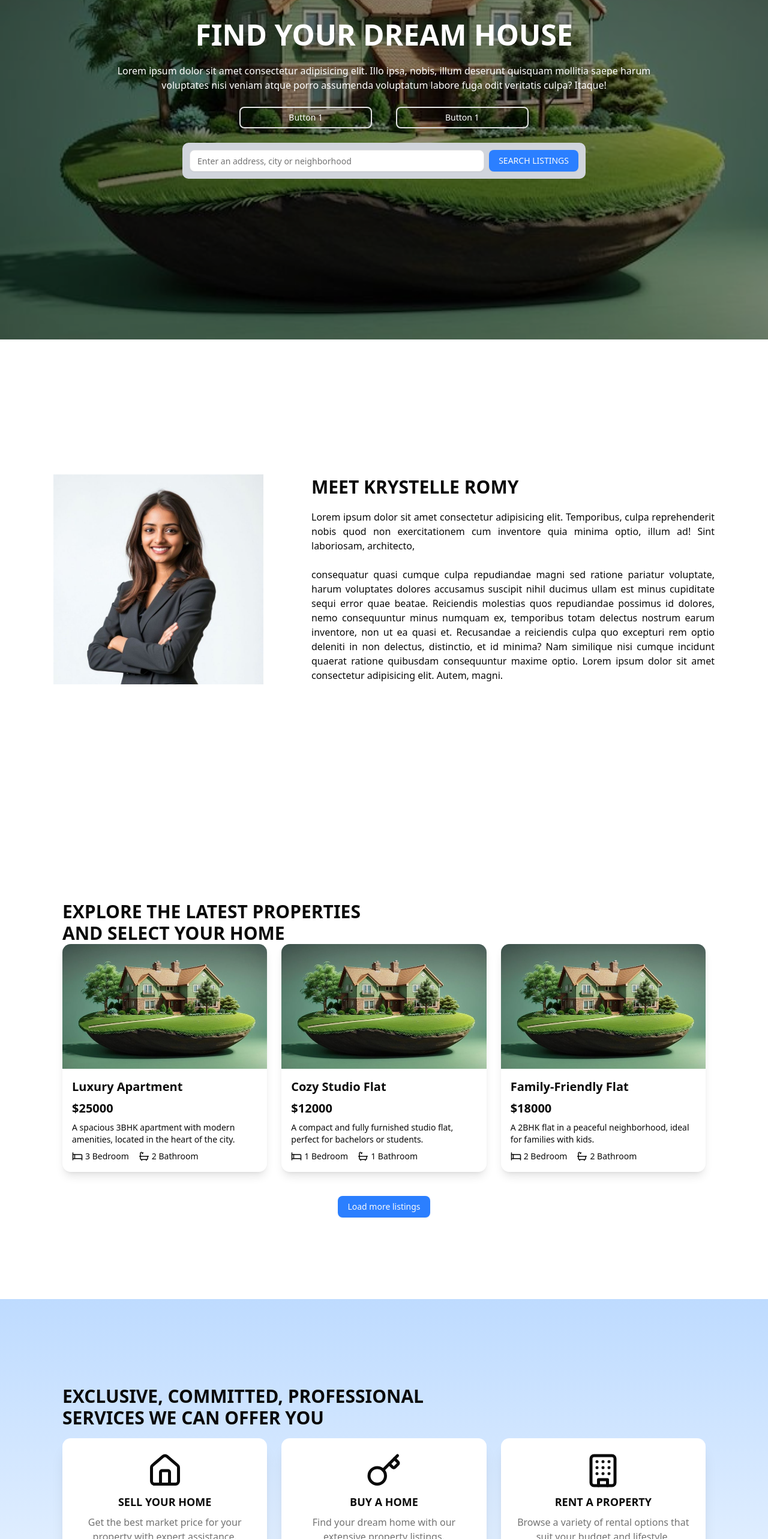
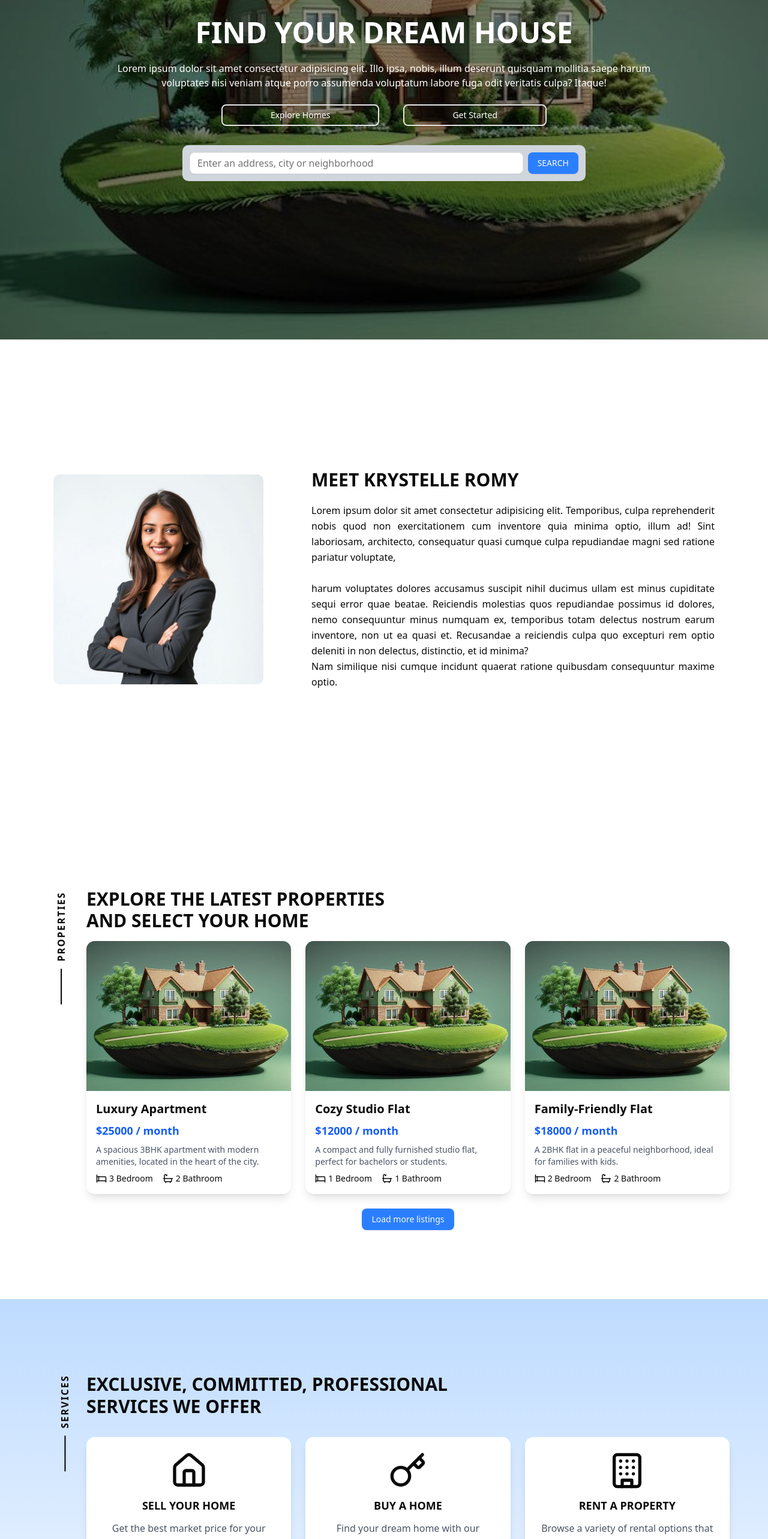
Before and after one commit to Vishesh-21/-Real-Estate-Website, a Next.js app: page / in a window 1280 px wide. Shown: the part 234-2800 px from the top of the page at 60% size. Built offline with nearby package versions, Linux system fonts and the light colour scheme.

Commit message:
Make some sections of the page resonsive.

```diff
--- a/app/(home)/_components/About.jsx
+++ b/app/(home)/_components/About.jsx
@@ -4,26 +4,34 @@ import modelImage from "@/public/modelImage.jpg";
 
 export const About = () => {
   return (
-    <section className="w-full h-screen flex items-center justify-center">
-      <div className="max-w-6xl flex items-center gap-20">
-        <Image
-          src={modelImage}
-          className="object-contain w-[350px] h-[400px] "
-        />
-        <div className="space-y-5">
-            <h1 className="text-3xl font-bold uppercase">Meet krystelle romy</h1>
-          <p className="w-full md:max-w-2xl text-md text-justify">
+    <section className="w-full min-h-screen p-4 flex items-center justify-center">
+      <div className="max-w-6xl py-5 px-4 flex items-center md:gap-20 gap-6 flex-col md:flex-row">
+        {/* Image */}
+        <div className="w-full max-w-[350px] flex justify-center">
+          <Image
+            src={modelImage}
+            alt="Model"
+            className="object-cover w-full h-auto rounded-lg"
+          />
+        </div>
+
+        {/* Content */}
+        <div className="md:space-y-5 space-y-3 text-center md:text-left">
+          <h1 className="md:text-3xl text-2xl font-bold uppercase">
+            Meet Krystelle Romy
+          </h1>
+          <p className="text-sm md:text-base leading-relaxed text-justify md:max-w-2xl">
             Lorem ipsum dolor sit amet consectetur adipisicing elit. Temporibus,
             culpa reprehenderit nobis quod non exercitationem cum inventore quia
-            minima optio, illum ad! Sint laboriosam, architecto, <br/> <br /> consequatur
-            quasi cumque culpa repudiandae magni sed ratione pariatur voluptate,
-            harum voluptates dolores accusamus suscipit nihil ducimus ullam est
-            minus cupiditate sequi error quae beatae. Reiciendis molestias quos
+            minima optio, illum ad! Sint laboriosam, architecto, consequatur quasi
+            cumque culpa repudiandae magni sed ratione pariatur voluptate,<br /><br /> harum
+            voluptates dolores accusamus suscipit nihil ducimus ullam est minus
+            cupiditate sequi error quae beatae. Reiciendis molestias quos
             repudiandae possimus id dolores, nemo consequuntur minus numquam ex,
-            temporibus totam delectus nostrum earum inventore, non ut ea quasi
-            et. Recusandae a reiciendis culpa quo excepturi rem optio deleniti
-            in non delectus, distinctio, et id minima? Nam similique nisi cumque
-            incidunt quaerat ratione quibusdam consequuntur maxime optio. Lorem ipsum dolor sit amet consectetur adipisicing elit. Autem, magni.
+            temporibus totam delectus nostrum earum inventore, non ut ea quasi et.
+            Recusandae a reiciendis culpa quo excepturi rem optio deleniti in non
+            delectus, distinctio, et id minima? <br /> Nam similique nisi cumque incidunt
+            quaerat ratione quibusdam consequuntur maxime optio.
           </p>
         </div>
       </div>
--- a/app/(home)/_components/Dashboard.jsx
+++ b/app/(home)/_components/Dashboard.jsx
@@ -9,35 +9,41 @@ export const Dashboard = () => {
     <section className="w-full h-screen relative">
       {/* Background Image */}
       <div className="absolute inset-0 -z-10">
-        <Image
-          src={HomeImage}
-          alt="Background"
-          layout="fill"
-          objectFit="cover"
-        />
+        <Image src={HomeImage} alt="Background" fill className="object-cover" />
       </div>
 
       {/* Overlay */}
-      <div className="absolute inset-0 bg-black/40 z-10"></div>
+      <div className="absolute inset-0 -z-[4] bg-black/40"></div>
 
-      <div className="absolute w-full z-20 text-white flex justify-center items-center h-full">
-        <div className="max-w-4xl text-center space-y-6">
+      <div className="absolute w-full z-20 px-5 md:px-0 text-white flex justify-center items-center h-screen">
+        <div className="max-w-4xl text-center md:space-y-6 space-y-3">
+          <h1 className="md:text-5xl text-3xl font-semibold uppercase">
+            Find your dream house
+          </h1>
+          <p className="text-sm md:text-base">
+            Lorem ipsum dolor sit amet consectetur adipisicing elit. Illo ipsa, nobis, illum deserunt quisquam mollitia saepe harum voluptates nisi veniam atque porro assumenda voluptatum labore fuga odit veritatis culpa? Itaque!
+          </p>
 
-            <h1 className="text-5xl font-semibold uppercase">Find your dream house</h1>
-            <p>Lorem ipsum dolor sit amet consectetur adipisicing elit. Illo ipsa, nobis, illum deserunt quisquam mollitia saepe harum voluptates nisi veniam atque porro assumenda voluptatum labore fuga odit veritatis culpa? Itaque!</p>
+          {/* Buttons */}
+          <div className="flex flex-wrap justify-center gap-4 md:gap-10 mt-4">
+            <Button className="cursor-pointer md:px-20 px-8 border-[2px]" variant="ghost">
+              Explore Homes
+            </Button>
+            <Button className="cursor-pointer md:px-20 px-8 border-[2px]" variant="ghost">
+              Get Started
+            </Button>
+          </div>
 
-
-            {/* button of the dashboard component  */}
-            <div className="space-x-10">
-                <Button className={'cursor-pointer px-20 border-[2px]'} variant={'ghost'}>Button 1</Button>
-                <Button className={'cursor-pointer px-20 border-[2px]'} variant={'ghost'}>Button 1</Button>
-            </div>
-
-            {/* search box  */}
-            <div className="bg-gray-300 text-center max-w-2xl mx-auto p-3 rounded-lg gap-2 flex">
-                <Input placeholder="Enter an address, city or neighborhood" className={'bg-white text-black'}/>
-                <Button className={'px-4 bg-blue-500 uppercase'} >Search Listings</Button>
-            </div>
+          {/* Search Box */}
+          <div className="bg-gray-300 mt-8 text-center max-w-2xl mx-auto md:p-3 p-2 rounded-lg flex gap-2">
+            <Input
+              placeholder="Enter an address, city or neighborhood"
+              className="bg-white text-black text-sm md:text-base w-full"
+            />
+            <Button className="px-4 text-sm bg-blue-500 uppercase cursor-pointer">
+              Search
+            </Button>
+          </div>
         </div>
       </div>
     </section>
--- a/app/(home)/_components/LatestProperties.jsx
+++ b/app/(home)/_components/LatestProperties.jsx
@@ -4,7 +4,7 @@ import Image from "next/image";
 import { Bath, Bed } from "lucide-react";
 import { Button } from "@/components/ui/button";
 
-//data for flat
+// Data for flat listings
 const flats = [
   {
     title: "Luxury Apartment",
@@ -34,36 +34,44 @@ const flats = [
 
 export const LatestProperties = () => {
   return (
-    <section className="w-full h-screen flex flex-col items-center justify-center">
-      <div className="max-w-6xl mx-auto px-10 flex gap-3 items-center ">
-        {/* vertical text
-        <div className="-rotate-90 flex items-center gap-3">
+    <section className="w-full min-h-screen px-5 flex flex-col items-center justify-center">
+      <div className="max-w-6xl mx-auto md:pl-20 pl-0 flex gap-0 items-center relative">
+        {/* Vertical Text */}
+        <div className="-rotate-90 absolute top-32 -left-14 hidden md:flex items-center gap-3">
           <div className="h-[1.5px] w-[60px] rounded bg-black"></div>
           <h2 className="uppercase font-semibold tracking-[2px]">Properties</h2>
-        </div> */}
+        </div>
 
-        {/* properties section  */}
-        <div>
-          <h1 className="text-3xl font-semibold uppercase">
-            explore the latest properties <br />
+        {/* Properties Section */}
+        <div className="md:space-y-4 space-y-2 py-10 w-full">
+
+          <h1 className="text-2xl md:text-3xl font-semibold uppercase text-center md:text-left">
+            Explore the latest properties <br className="hidden md:block" />
             and select your home
           </h1>
 
-          {/* properties cards  */}
-          <div className="grid grid-cols-1 md:grid-cols-3 gap-6">
-            {flats.map((flat, index) => {
-              return (
+          {/* Properties Cards */}
+          <div className="grid grid-cols-1 sm:grid-cols-2 md:grid-cols-3 gap-6 px-4 md:px-0">
+            {flats.map((flat, index) => (
               <div
-                  className="rounded-xl overflow-hidden shadow-lg"
                 key={index}
+                className="rounded-xl overflow-hidden shadow-lg bg-white"
               >
-                  <Image src={HomeImage} className="w-full h-52" />
+                <Image
+                  src={HomeImage}
+                  width={350}
+                  height={250}
+                  className="w-full h-[200px] sm:h-[250px] object-cover"
+                  alt="home_image"
+                />
                 <div className="p-4 space-y-2">
                   <h1 className="text-xl font-semibold">{flat.title}</h1>
-                    <h3 className="text-xl font-semibold">${flat.rent}</h3>
-                    <p className="text-sm">{flat.description}</p>
+                  <h3 className="text-lg font-semibold text-blue-600">
+                    ${flat.rent} / month
+                  </h3>
+                  <p className="text-sm text-gray-600">{flat.description}</p>
 
-                    <div className="flex text-sm gap-4">
+                  <div className="flex text-sm gap-4 mt-2">
                     <h1 className="flex items-center gap-1">
                       <Bed size={18} />
                       {flat.bedroomNumbers} Bedroom
@@ -75,13 +83,19 @@ export const LatestProperties = () => {
                   </div>
                 </div>
               </div>
-              );
-            })}
-          </div>
-        </div>
+            ))}
           </div>
 
-      <Button className={'bg-blue-500 mt-10 cursor-pointer'}>Load more listings</Button>
+          {/* Load More Button */}
+          <div className="text-center mt-6">
+            <Button className="bg-blue-500 hover:bg-blue-600 transition-all duration-200">
+              Load more listings
+            </Button>
+          </div>
+
+        </div>
+
+      </div>
     </section>
   );
 };
--- a/app/(home)/_components/Services.jsx
+++ b/app/(home)/_components/Services.jsx
@@ -1,35 +1,47 @@
 import { Home, Key, Building, Hammer, Users, Map } from "lucide-react";
 import React from "react";
 
-// data for services
+// Data for services
 const services = [
   {
-    icon: <Home size={60}/>,
+    icon: (
+      <Home className="w-10 h-10 sm:w-10 sm:h-10 md:w-12 md:h-12 lg:w-16 lg:h-16 flex-shrink-0" />
+    ),
     title: "Sell Your Home",
     desc: "Get the best market price for your property with expert assistance.",
   },
   {
-    icon: <Key size={60}/>,
+    icon: (
+      <Key className="w-10 h-10 sm:w-10 sm:h-10 md:w-12 md:h-12 lg:w-16 lg:h-16 flex-shrink-0" />
+    ),
     title: "Buy a Home",
     desc: "Find your dream home with our extensive property listings.",
   },
   {
-    icon: <Building size={60}/>,
+    icon: (
+      <Building className="w-10 h-10 sm:w-10 sm:h-10 md:w-12 md:h-12 lg:w-16 lg:h-16 flex-shrink-0" />
+    ),
     title: "Rent a Property",
     desc: "Browse a variety of rental options that suit your budget and lifestyle.",
   },
   {
-    icon: <Hammer size={60}/>,
+    icon: (
+      <Hammer className="w-10 h-10 sm:w-10 sm:h-10 md:w-12 md:h-12 lg:w-16 lg:h-16 flex-shrink-0" />
+    ),
     title: "Property Renovation",
     desc: "Upgrade and renovate your property with top-quality services.",
   },
   {
-    icon: <Users size={60}/>,
+    icon: (
+      <Users className="w-10 h-10 sm:w-10 sm:h-10 md:w-12 md:h-12 lg:w-16 lg:h-16 flex-shrink-0" />
+    ),
     title: "Consultation Services",
     desc: "Get expert advice on buying, selling, and investing in real estate.",
   },
   {
-    icon: <Map size={60}/>,
+    icon: (
+      <Map className="w-10 h-10 sm:w-10 sm:h-10 md:w-12 md:h-12 lg:w-16 lg:h-16 flex-shrink-0" />
+    ),
     title: "Property Valuation",
     desc: "Know the real worth of your property with accurate market analysis.",
   },
@@ -37,26 +49,38 @@ const services = [
 
 export const Services = () => {
   return (
-    <section className="h-screen w-full flex items-center justify-center bg-gradient-to-b from-blue-200 to-white">
-      <div className="max-w-6xl mx-auto px-10 flex gap-3 items-center ">
-        <div className="space-y-4">
+    <section className="min-h-screen w-full flex items-center justify-center bg-gradient-to-b from-blue-200 to-white p-6 relative">
+      <div className="max-w-6xl mx-auto md:pl-20 pl-0 flex gap-0 items-center relative">
+        {/* Vertical Text */}
+        <div className="-rotate-90 absolute top-18 -left-9 hidden md:flex items-center gap-3">
+          <div className="h-[1.5px] w-[60px] rounded bg-black"></div>
+          <h2 className="uppercase font-semibold tracking-[2px]">Services</h2>
+        </div>
 
-          <h1 className="text-3xl font-semibold uppercase">
-            exclusive, committed, professional <br />
-            services we can offer you
-          </h1>
+        <div className="w-full mx-auto">
+          <div className="mb-8">
+            <h1 className="text-2xl text-center md:text-left md:text-3xl font-semibold uppercase leading-tight">
+              Exclusive, Committed, Professional <br /> Services We Offer
+            </h1>
+          </div>
 
-          {/* services cards  */}
-          <div className="grid grid-cols-2 md:grid-cols-3 gap-6">
-            {services.map((service,index) => (
-              <div key={index} className="p-6 flex flex-col items-center shadow-xl bg-white rounded-xl space-y-2">
+          {/* Services Grid */}
+          <div className="grid grid-cols-1 sm:grid-cols-2 md:grid-cols-3 md:gap-6 gap-3">
+            {services.map((service, index) => (
+              <div
+                key={index}
+                className="flex flex-col items-center text-center bg-white shadow-lg rounded-xl p-4 md:p-6 space-y-3 transition-transform hover:scale-105"
+              >
                 {service.icon}
-                <h1 className="text-lg font-semibold uppercase">{service.title}</h1>
-                <p className="text-muted-foreground text-center">{service.desc}</p>
+                <h2 className="text-lg font-semibold uppercase">
+                  {service.title}
+                </h2>
+                <p className="text-sm md:text-base text-gray-600">
+                  {service.desc}
+                </p>
               </div>
             ))}
           </div>
-
         </div>
       </div>
     </section>
--- a/app/(home)/page.jsx
+++ b/app/(home)/page.jsx
@@ -3,6 +3,7 @@ import { Dashboard } from './_components/Dashboard'
 import { About } from './_components/About'
 import { LatestProperties } from './_components/LatestProperties'
 import { Services } from './_components/Services'
+import { Contact } from './_components/Contact'
 
 export default function Home() {
   return (
@@ -11,6 +12,7 @@ export default function Home() {
       <About/>
       <LatestProperties/>
       <Services/>
+      {/* <Contact/> */}
     </div>
   )
 }
```
Also changed, not shown: app/(home)/_components/Contact.jsx (added, +25 -0 lines). Lines whose indentation alone changed are shown as unchanged.
